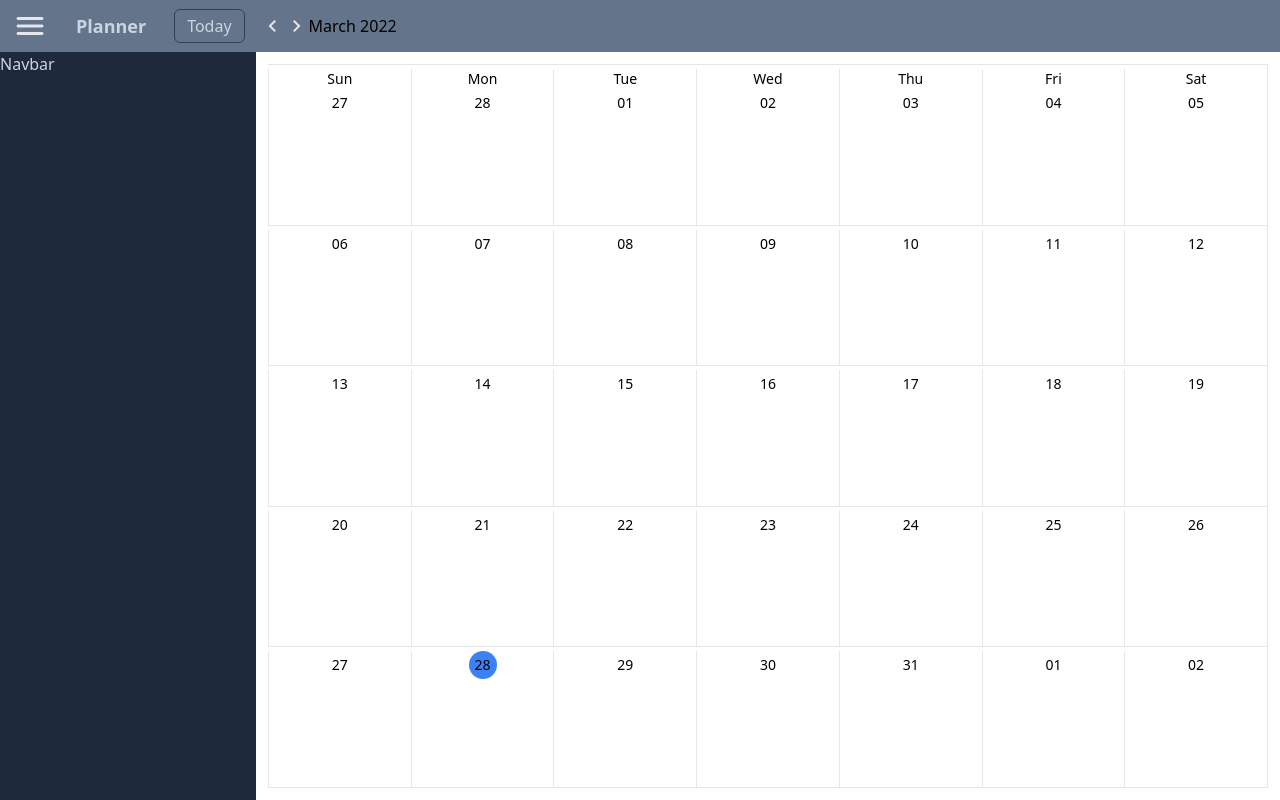
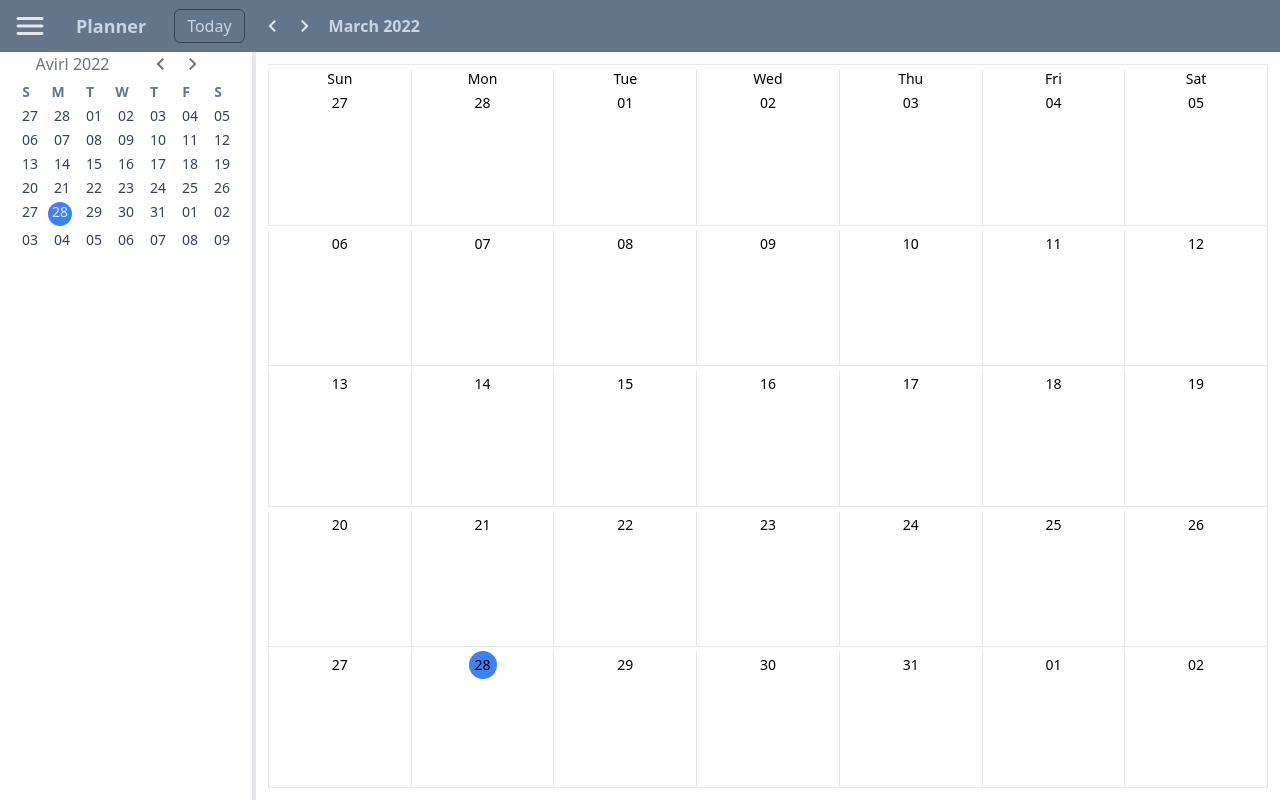
Before and after one commit to idrissi-hamza/Planner, a React (Create React App) app: page / in a window 1280 px wide. Built offline with nearby package versions, Linux system fonts and the light colour scheme.

Commit message:
add smallCalendar

```diff
--- a/src/App.js
+++ b/src/App.js
@@ -12,8 +12,8 @@ function App() {
     <div className="h-screen flex flex-col">
       <Header />
       <main className="flex flex-1   ">
-        <Navbar />
-        <Month month={getMonth(monthIndex)} />
+        <Navbar month={getMonth(monthIndex, 42)} />
+        <Month month={getMonth(monthIndex, 35)} />
       </main>
     </div>
   );
--- a/src/components/Header.js
+++ b/src/components/Header.js
@@ -24,19 +24,21 @@ function Header() {
         Today
       </button>
       <button
-        className="material-icons-outlined text-gray-200  "
+        className="material-icons-outlined text-gray-200 mr-2 "
         onClick={prevMonthHandler}
       >
         chevron_left
       </button>
-      <p></p>
+
       <button
-        className="material-icons-outlined text-gray-200 "
+        className="material-icons-outlined text-gray-200 mr-3 "
         onClick={nextMonthHandler}
       >
         chevron_right
       </button>
-      <p>{dayjs(new Date(dayjs().year(), monthIndex)).format("MMMM YYYY")}</p>
+      <p className="text-slate-300 font-bold ">
+        {dayjs(new Date(dayjs().year(), monthIndex)).format("MMMM YYYY")}
+      </p>
     </header>
   );
 }
--- a/src/components/Month.js
+++ b/src/components/Month.js
@@ -5,7 +5,7 @@ import Day from "./Day";
 function Month({ month }) {
   return (
     <div className="grid grid-cols-7  m-3 border-t border-r flex-1 ">
-      {month.flat().map((day, i) => (
+      {month.map((day, i) => (
         <Day key={i} day={day} idx={i} />
       ))}
     </div>
--- a/src/components/Navbar.js
+++ b/src/components/Navbar.js
@@ -1,9 +1,27 @@
 import React from "react";
+import SmallCalendar from "./smallCalendar";
 
-function Navbar() {
+function Navbar({ month }) {
   return (
-    <div className="bg-slate-800 text-slate-300 w-64 hidden sm:block">
-      Navbar
+    <div className="border-r-4 text-slate-900 w-64 px-4 ">
+      <div className="flex justify-around text-gray-500 ">
+        <span>Avirl 2022</span>
+        <div><button
+          className="material-icons-outlined  mr-2 "
+          // onClick={prevMonthHandler}
+        >
+          chevron_left
+        </button>
+
+        <button
+          className="material-icons-outlined  mr-3 "
+          // onClick={nextMonthHandler}
+        >
+          chevron_right
+        </button></div>
+      </div>
+
+      <SmallCalendar month={month} />
     </div>
   );
 }
--- /dev/null
+++ b/src/components/smallCalendar.js
@@ -0,0 +1,35 @@
+import React from "react";
+import dayjs from "dayjs";
+
+function SmallCalendar({ month }) {
+  return (
+    <div className="text-sm font-medium text-slate-700 grid grid-cols-7  gap-1  ">
+      {month.map((day, i) =>
+        i < 7 ? (
+          <p
+            className="font-bold text-slate-500    w-5 text-center "
+            key={i}
+          >
+            {day.format("dd").slice(0, 1)}
+          </p>
+        ) : (
+          ""
+        )
+      )}
+      {month.map((day, i) => (
+        <p
+          className={
+            day.format("DD/MM/YYYY") === dayjs().format("DD/MM/YYYY")
+              ? "bg-blue-500 w-6 h-6 text-center rounded-full text-blue-100 "
+              : "text-center"
+          }
+          key={i}
+        >
+          {day.format("DD")}
+        </p>
+      ))}
+    </div>
+  );
+}
+
+export default SmallCalendar;
--- a/src/util.js
+++ b/src/util.js
@@ -1,14 +1,13 @@
 import dayjs from "dayjs";
 
-export const getMonth = (month ) => {
+export const getMonth = (month,numberOfDays) => {
   const year = dayjs().year();
   const firstDayOfTheMonth = dayjs(new Date(year, month, 1)).day();
   let currentMonthCount = 0 - firstDayOfTheMonth;
-  const daysMatrix = new Array(5).fill([]).map(() => {
-    return new Array(7).fill(null).map(() => {
-      currentMonthCount++;
-      return dayjs(new Date(year, month, currentMonthCount));
-    });
+  const daysArray = new Array(numberOfDays).fill(null).map(() => {
+    currentMonthCount++;
+    return dayjs(new Date(year, month, currentMonthCount));
   });
-  return daysMatrix;
+
+  return daysArray;
 };
```
